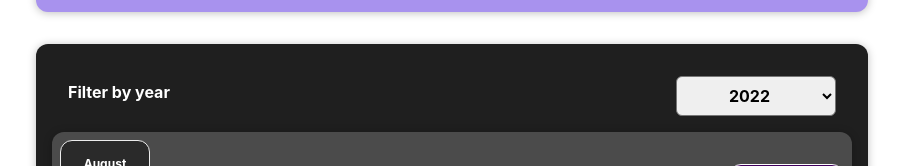
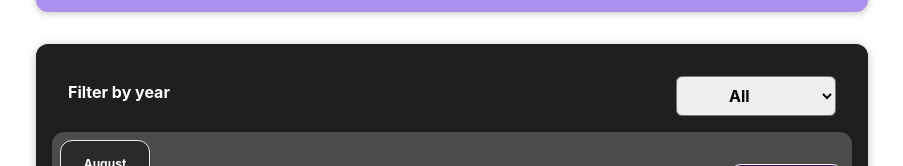
Before and after one commit to kvo189/React-Expenses-Tracker-Project, a React (Create React App) app: page / in a window 1280 px wide. Shown: the part 218-384 px from the top of the page, without its empty margins (188-1091 px from the left). Built offline with nearby package versions, Linux system fonts and the light colour scheme.

Commit message:
Add addExpenseHandler functionality

```diff
--- a/src/App.js
+++ b/src/App.js
@@ -1,9 +1,9 @@
 import './App.css';
+import {useState} from 'react';
 import Expenses from './components/Expenses/Expenses';
 import NewExpense from './components/NewExpense/NewExpense';
 
-function App() {
-  const expenses = [
+const INIT_EXPENSES = [
   {
     id: 'e1',
     title: 'Toilet Paper',
@@ -25,9 +25,13 @@ function App() {
   },
 ];
 
+function App() {
+  const [expenses, setExpenses] = useState(INIT_EXPENSES);
+
   const addExpenseHandler = expense => {
-    console.log('App.js');
-    console.log(expense);
+    setExpenses(prevExpenses => {
+      return [expense,...prevExpenses];
+    });
   }
 
   return (
--- a/src/components/Expenses/Expenses.js
+++ b/src/components/Expenses/Expenses.js
@@ -5,20 +5,24 @@ import ExpenseItem from "./ExpenseItem";
 import ExpensesFilter from "./ExpensesFilter";
 
 function Expenses(props) {
-  const [filteredYear, setFilteredYear] = useState("");
+  const [filteredYear, setFilteredYear] = useState("all");
 
-  const onChangeHandler = (year) => {
+  const changeFilterHandler = (year) => {
     setFilteredYear(year);
   };
+
+  const filteredExpenses = props.expenses.filter(
+    (expense) => filteredYear === "all" || expense.date.getFullYear().toString() === filteredYear
+  );
 
   return (
     <div>
       <Card className="expenses">
-        <ExpensesFilter selectedYear = {filteredYear} onChangeFilter={onChangeHandler} />
-        {props.expenses
-          .filter((expense) => filteredYear === "" || expense.date.getFullYear().toString() === filteredYear)
-          .map((expense) => (
-            <ExpenseItem key={expense.id} amount={expense.amount} date={expense.date} title={expense.title}></ExpenseItem>
+        <ExpensesFilter selectedYear={filteredYear} onChangeFilter={changeFilterHandler} />
+        {filteredExpenses.length === 0 && <p>No Expenses Found.</p>}
+        {filteredExpenses.length > 0 &&
+          filteredExpenses.map((expense) => (
+            <ExpenseItem key={expense.id} amount={expense.amount} date={expense.date} title={expense.title} />
           ))}
       </Card>
     </div>
--- a/src/components/Expenses/ExpensesFilter.js
+++ b/src/components/Expenses/ExpensesFilter.js
@@ -10,6 +10,7 @@ const ExpensesFilter = (props) => {
       <div className='expenses-filter__control'>
         <label>Filter by year</label>
         <select value={props.selectedYear} onChange={dropdownChangeHandler}>
+          <option value='all'>All</option>
           <option value='2022'>2022</option>
           <option value='2021'>2021</option>
           <option value='2020'>2020</option>
```
Lines whose indentation alone changed are shown as unchanged.
